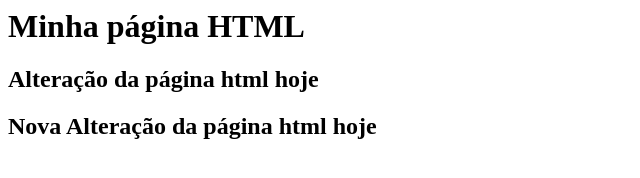
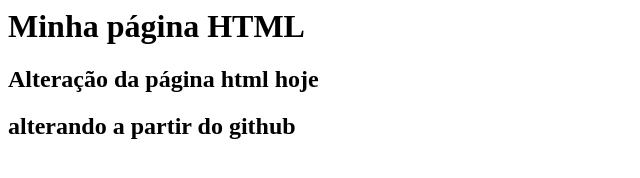
Before and after one commit to francisandrade/gama-no-github, a plain HTML site: page index.html in a window 1280 px wide. Shown: the whole page, without its empty margins (0-640 px from the left). Drawn offline with Linux system fonts and the light colour scheme.

Commit message:
Atualização a partir do github

```diff
--- a/index.html
+++ b/index.html
@@ -2,6 +2,6 @@
     <body>
         <h1> Minha página HTML</h1>
         <h2>Alteração da página html hoje</h2>
-        <h2>Nova Alteração da página html hoje</h2>
+        <h2>alterando a partir do github</h2>
     </body>
 </html>
```
